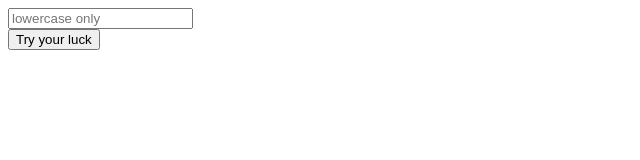
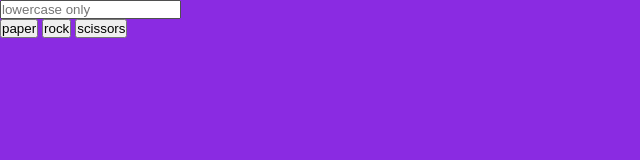
Before and after one commit to Noelryn/rockpaperscissors, a website: page src/index.html in a window 1280 px wide. Shown: the whole page, without its empty margins (0-640 px from the left). Drawn offline with Linux system fonts and the light colour scheme.

Commit message:
added in a button for rock paper and scissors

```diff
--- a/src/index.html
+++ b/src/index.html
@@ -6,6 +6,7 @@
     <meta http-equiv="X-UA-Compatible" content="ie=edge">
     <meta charset="UTF-8">
     <title>RockPaperScissors</title>
+    <link rel="stylesheet" href="styles.css">
     <script src="./js/rock_paper_scissors.js"></script>
 </head>
 
@@ -15,7 +16,9 @@
         <input placeholder="lowercase only" type="text" id="choice">
     </div>
 
-    <input type="submit" value="Try your luck" id="button">
+    <input type= "submit" value="paper" id="button">
+    <input type="submit" value="rock" id="button">
+    <input type="submit" value="scissors" id="button">
 
    <div id="computerMove"></div>
    <div id="result"></div>
```
